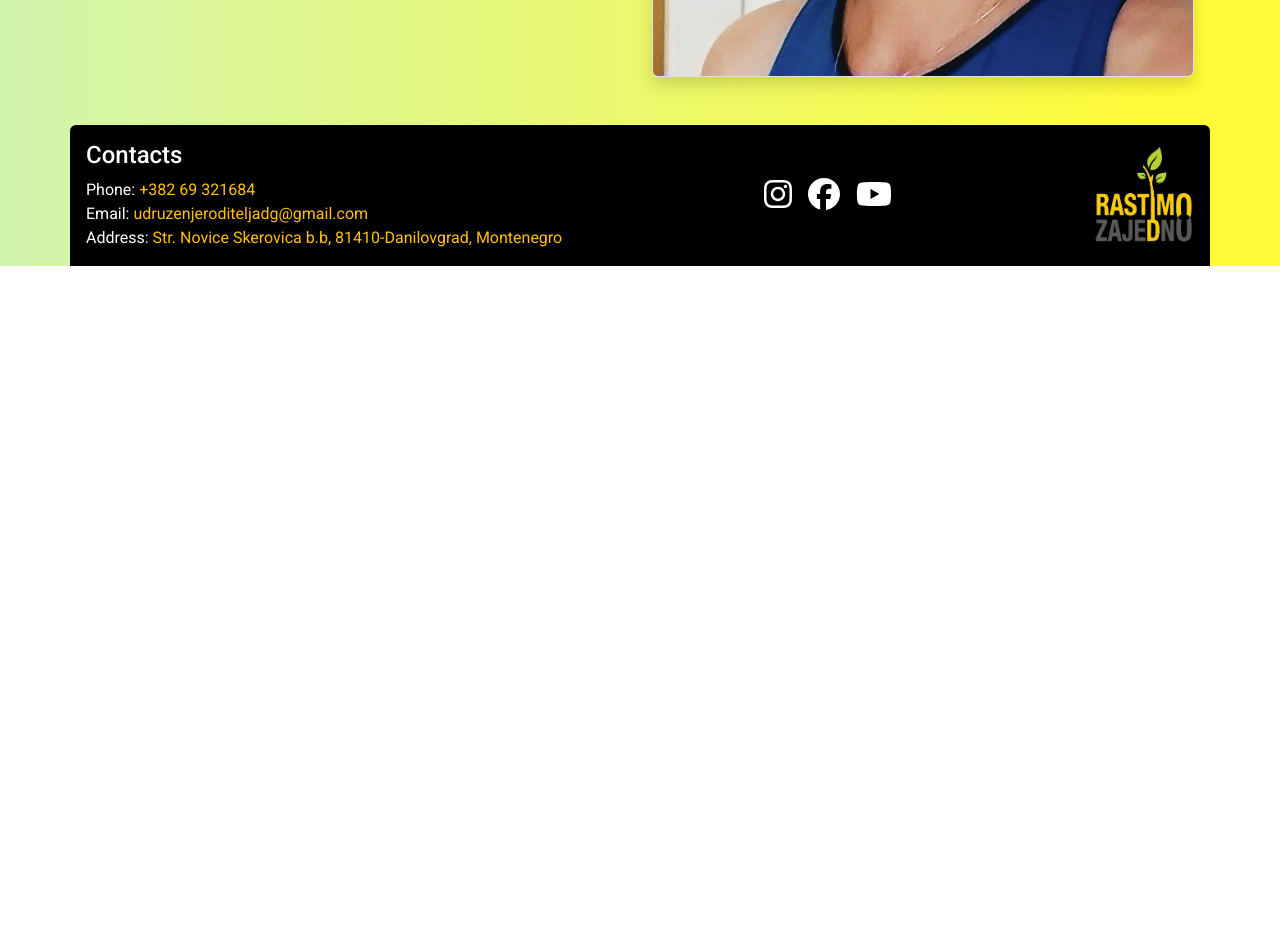
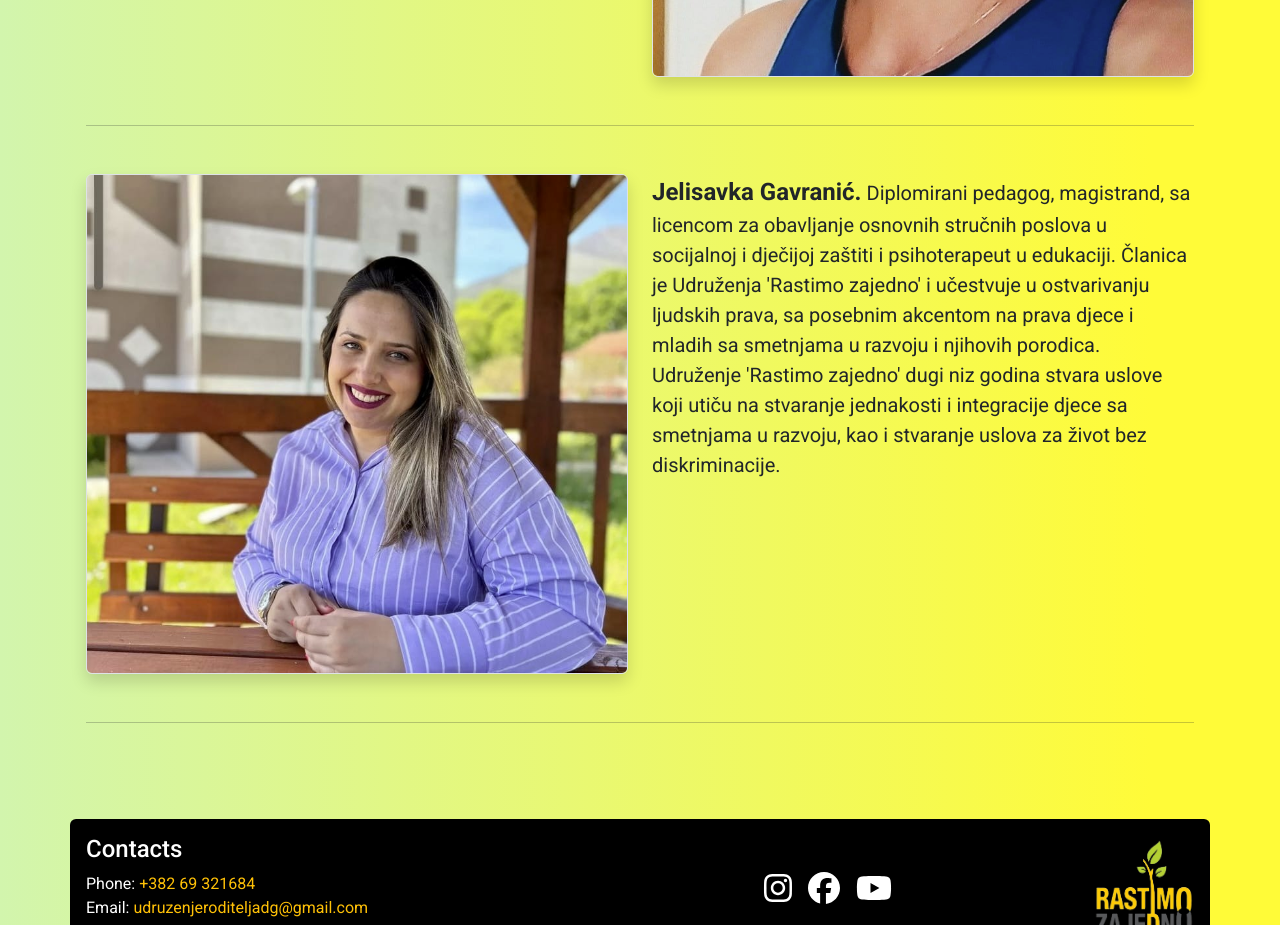
Before and after one commit to Blackk88/RastimoZajedno, a Next.js app: page /en/our-team in a window 1280 px wide. Shown: the part 6200-7125 px from the top of the page. Before the commit the page ends 6466 px from the top, so only its background shows below. Built offline with nearby package versions, Linux system fonts and the light colour scheme.

Commit message:
add new team member

```diff
--- a/src/app/[lang]/our-team/page.tsx
+++ b/src/app/[lang]/our-team/page.tsx
@@ -11,6 +11,7 @@ import teamPhoto7 from "@/assets/team/7.png";
 import teamPhoto8 from "@/assets/team/8.png";
 import teamPhoto9 from "@/assets/team/9.png";
 import teamPhoto10 from "@/assets/team/10.png";
+import teamPhoto11 from "@/assets/team/11.png";
 
 import { getDictionary } from "@/get-dictionary";
 
@@ -251,6 +252,30 @@ export default async function Team({ params }: Props) {
             </p>
           </div>
         </div>
+
+        <hr className="my-5" />
+
+        <div className="d-flex row">
+          <div className="col-12 col-lg-6">
+            <Image
+              src={teamPhoto11}
+              alt="Andrea Cicmil photo"
+              className="rounded w-100 shadow border object-fit-cover"
+              width={600}
+              height={500}
+            />
+          </div>
+          <div className="col-12 col-lg-6">
+            <p className="fs-5 mt-4 mt-lg-0">
+              <span className="fs-4 fw-bold">
+                {dictionary.ourTeam.member11.title}
+              </span>{" "}
+              {dictionary.ourTeam.member11.description}
+            </p>
+          </div>
+        </div>
+
+        <hr className="my-5" />
       </section>
     </main>
   );
--- a/src/dictionaries/en.json
+++ b/src/dictionaries/en.json
@@ -121,6 +121,10 @@
     "member10": {
       "title": "Jelisavka Gavranić.",
       "description": "Diplomorani defektolog sa licencom za rad u obrazovno vaspitnim ustanovama. Stalno zaposlena u Resursnom centru za djecu i mlade 'Podgorica' sa radnim iskustvom više od 30 godina. Član je Opštinske komisije za usmjeravanje djece sa smetnjama u razvoju u Podgorici. Autor i kooautor određenih programa u oblasti inkluzivnog obrazovanja verifikovanih od strane Zavoda za školstvo. Učesnik mnogobrojnih projekata u oblasti rane intervencije i inkluzivnog obrazovanja. Završila program obuke za trenera. Pohađala veliki broj edukacija sa međunarodnim učešćem u oblasti rehabilitacije djece za smetnjama u razvoju. Licencirani je ispitivac za  polaganje ispita asistenata u nastavi. Član je udruženja 'Rastimo zajedno' od samog njegovog osnivanja"
+    },
+    "member11": {
+      "title": "Jelisavka Gavranić.",
+      "description": "Diplomirani pedagog, magistrand, sa licencom za obavljanje osnovnih stručnih poslova u socijalnoj i dječijoj zaštiti i psihoterapeut u edukaciji. Članica je Udruženja 'Rastimo zajedno' i učestvuje u ostvarivanju ljudskih prava, sa posebnim akcentom na  prava djece i mladih sa smetnjama u razvoju i njihovih porodica. Udruženje 'Rastimo zajedno' dugi niz godina stvara uslove koji utiču na stvaranje jednakosti i integracije djece sa smetnjama u razvoju, kao i stvaranje uslova za život bez diskriminacije."
     }
   },
 
--- a/src/dictionaries/sr.json
+++ b/src/dictionaries/sr.json
@@ -120,6 +120,10 @@
     "member10": {
       "title": "Jelisavka Gavranić.",
       "description": "Diplomorani defektolog sa licencom za rad u obrazovno vaspitnim ustanovama. Stalno zaposlena u Resursnom centru za djecu i mlade 'Podgorica' sa radnim iskustvom više od 30 godina. Član je Opštinske komisije za usmjeravanje djece sa smetnjama u razvoju u Podgorici. Autor i kooautor određenih programa u oblasti inkluzivnog obrazovanja verifikovanih od strane Zavoda za školstvo. Učesnik mnogobrojnih projekata u oblasti rane intervencije i inkluzivnog obrazovanja. Završila program obuke za trenera. Pohađala veliki broj edukacija sa međunarodnim učešćem u oblasti rehabilitacije djece za smetnjama u razvoju. Licencirani je ispitivac za  polaganje ispita asistenata u nastavi. Član je udruženja 'Rastimo zajedno' od samog njegovog osnivanja"
+    },
+    "member11": {
+      "title": "Jelisavka Gavranić.",
+      "description": "Diplomirani pedagog, magistrand, sa licencom za obavljanje osnovnih stručnih poslova u socijalnoj i dječijoj zaštiti i psihoterapeut u edukaciji. Članica je Udruženja 'Rastimo zajedno' i učestvuje u ostvarivanju ljudskih prava, sa posebnim akcentom na  prava djece i mladih sa smetnjama u razvoju i njihovih porodica. Udruženje 'Rastimo zajedno' dugi niz godina stvara uslove koji utiču na stvaranje jednakosti i integracije djece sa smetnjama u razvoju, kao i stvaranje uslova za život bez diskriminacije."
     }
   },
 
```
Also changed, not shown: src/assets/team/11.png (added).
